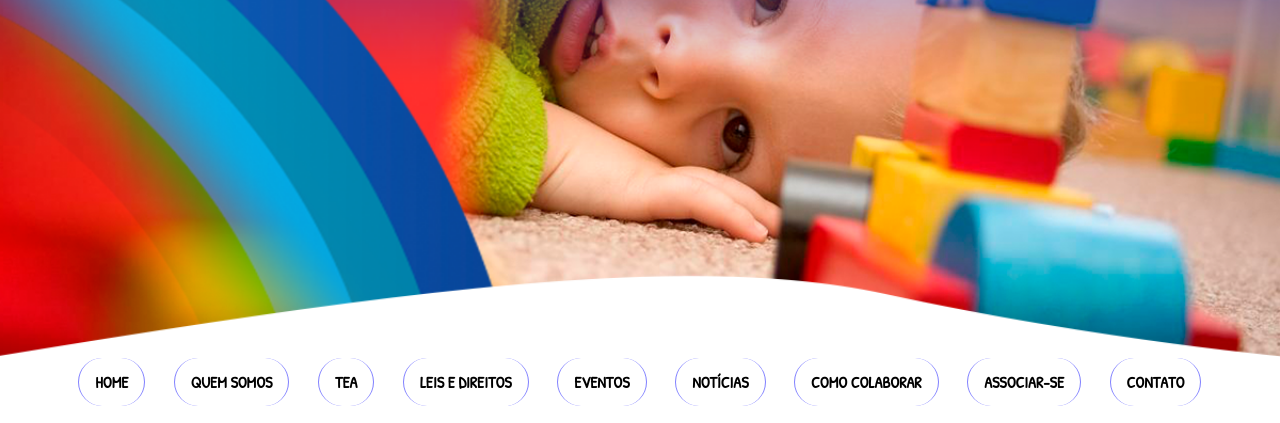
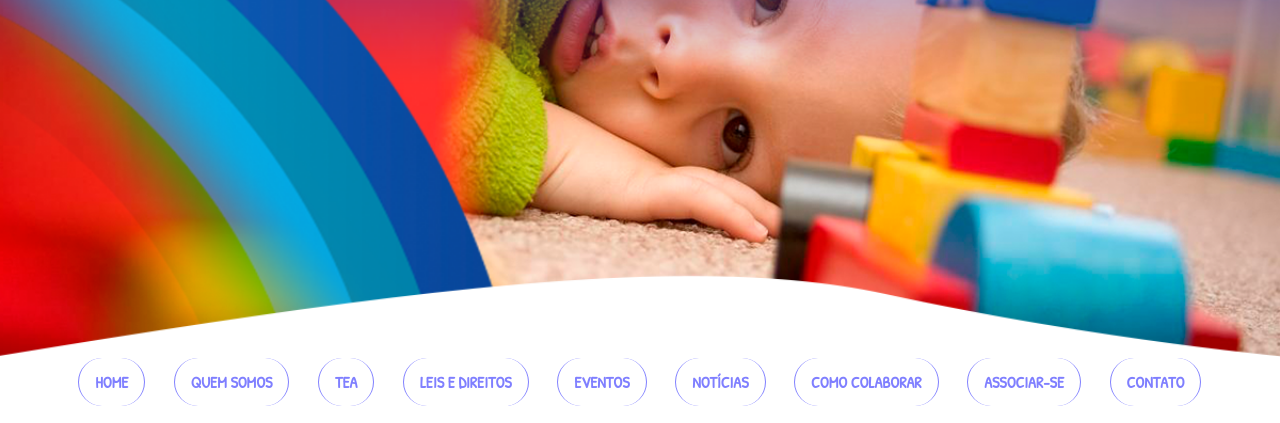
Before and after one commit to mdccg/afap-tea, a plain HTML site: page index.html in a window 1280 px wide. Shown: the part 69-492 px from the top of the page. Drawn offline with Linux system fonts and the light colour scheme.

Commit message:
cor dos elementos do menu de navegação corrigida

```diff
--- a/css/index.css
+++ b/css/index.css
@@ -48,7 +48,7 @@ ul.flex > li > a {
 	text-transform: uppercase;
 	font-weight: bold;
 	text-decoration: none;
-	color: inherit;
+	color: rgb(127, 127, 255);
 }
 
 h1 {
```
